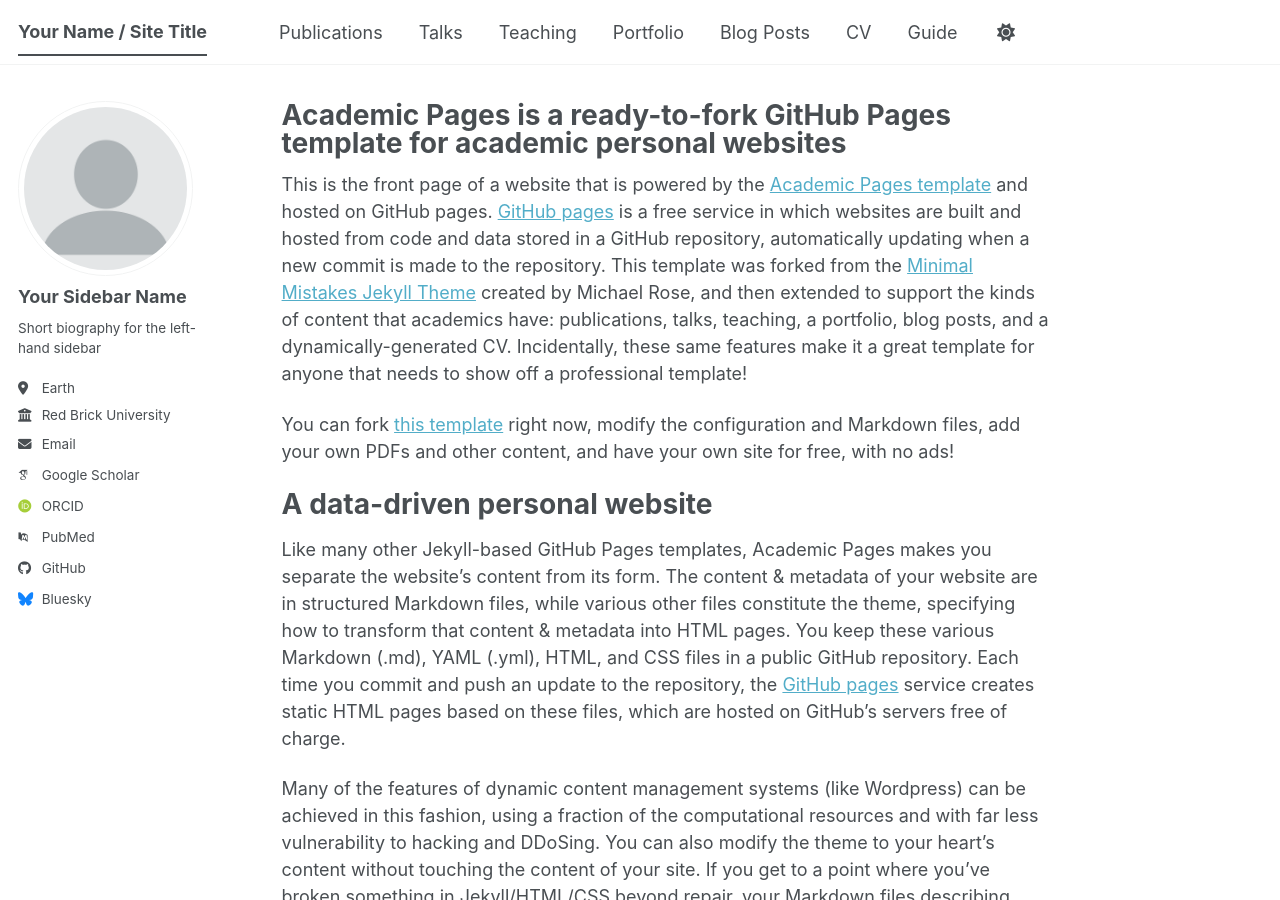
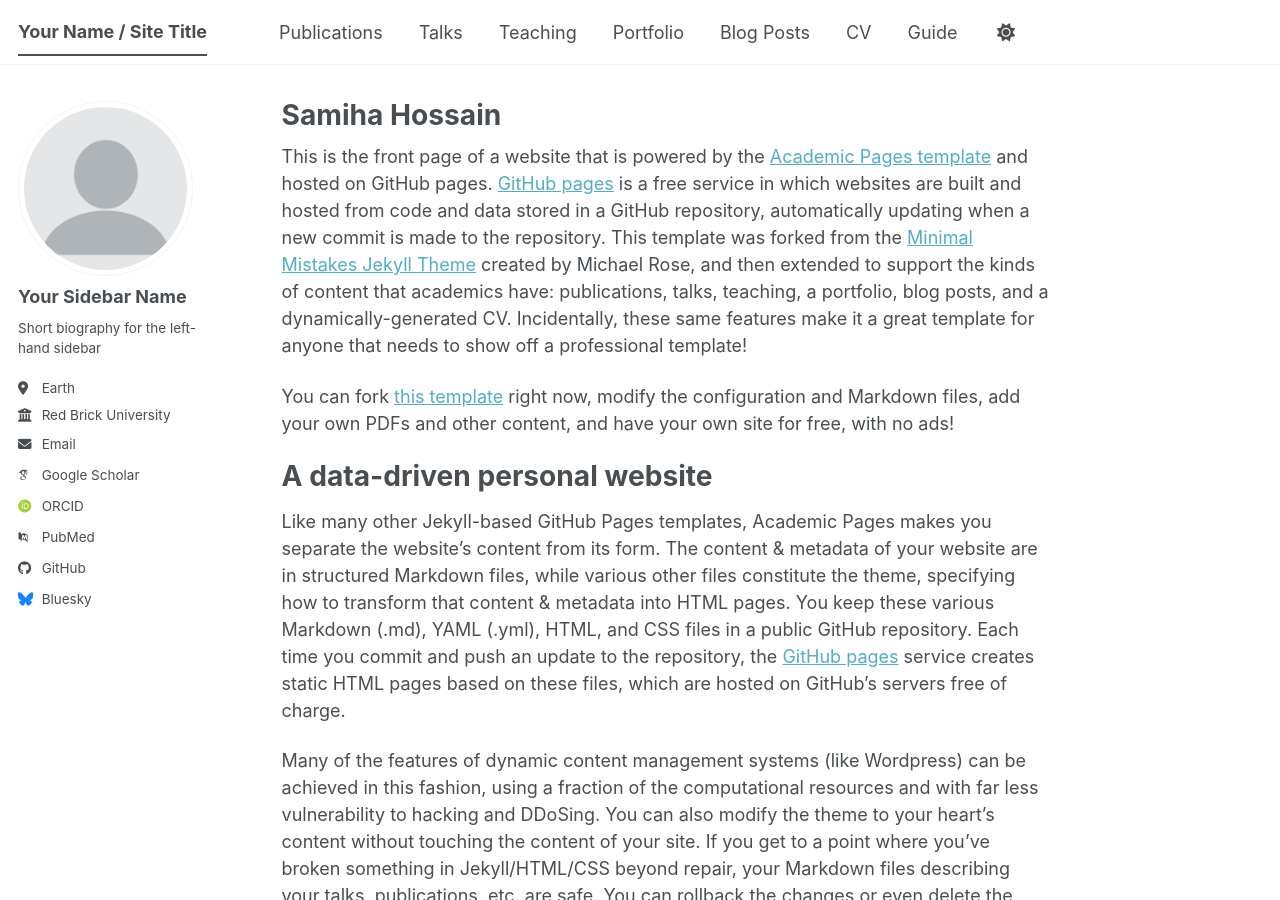
Before and after one commit to DibaSamiha/DibaSamiha.github.io, a Jekyll site: the page built from _pages/about.md, in a window 1280 px wide and 900 px high. Built offline with Jekyll 4.4.1, drawn with Linux system fonts in a browser that asks for light colours; some web fonts are replaced; a script bundle is joined from its source files by our own code; library files that are not in the unit come from our copies.

Commit message:
updated the title of about

```diff
--- a/_pages/about.md
+++ b/_pages/about.md
@@ -1,6 +1,6 @@
 ---
 permalink: /
-title: "Academic Pages is a ready-to-fork GitHub Pages template for academic personal websites"
+title: "Samiha Hossain"
 author_profile: true
 redirect_from:
   - /about/
```
